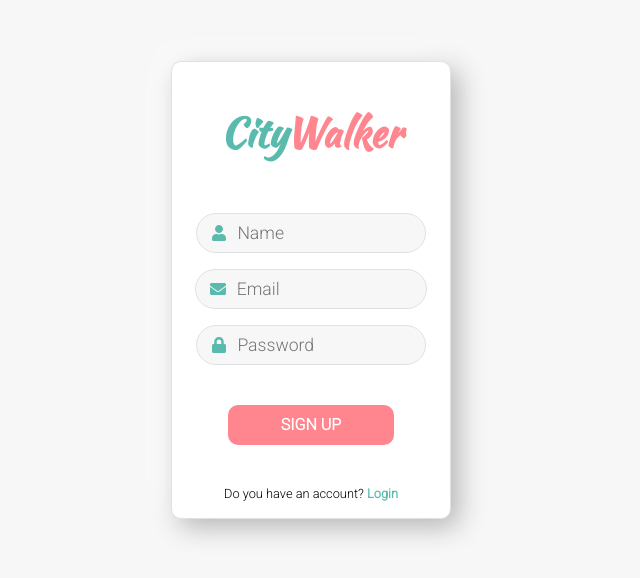
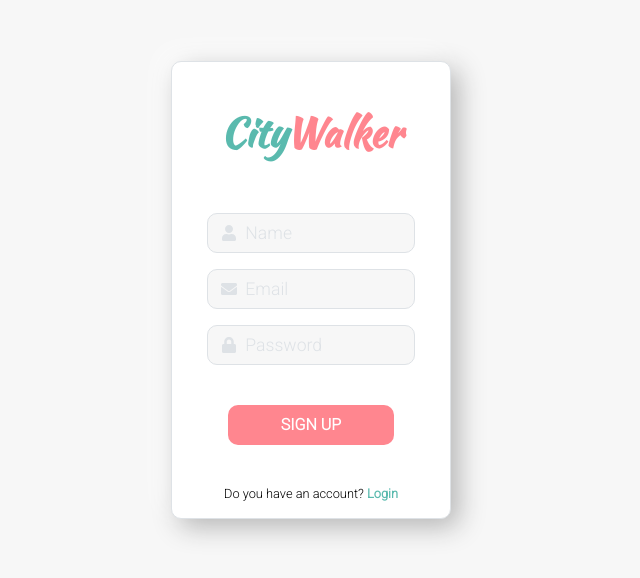
Before and after one commit to juancathree/react-citywalker, a React (Create React App) app: page /signup in a window 1280 px wide. Shown: the part 110-688 px from the top of the page, without its empty margins (329-969 px from the left). Built offline with nearby package versions, Linux system fonts and the light colour scheme; what imagekitio-react would draw is missing.

Commit message:
improve inputform

```diff
--- a/src/components/FormInput/FormInput.js
+++ b/src/components/FormInput/FormInput.js
@@ -1,13 +1,16 @@
 import { useField } from 'formik';
 import { FontAwesomeIcon } from '@fortawesome/react-fontawesome';
+import { useTranslation } from 'react-i18next';
 import './styles.scss';
 
 function FormInput({ icon, placeholder, type, ...props }) {
    const [field, meta] = useField(props);
+   const [t] = useTranslation('global');
 
    return (
+      <>
          <div className={meta.touched && meta.error ? 'input error' : 'input'}>
-         <FontAwesomeIcon className="input__icon" icon={icon} />
+            <FontAwesomeIcon role="icon" className="input__icon" icon={icon} />
             <input
                {...field}
                placeholder={placeholder}
@@ -15,6 +18,10 @@ function FormInput({ icon, placeholder, type, ...props }) {
                className="input__field"
             />
          </div>
+         {meta.touched && meta.error ? (
+            <div className="message__error">{t('auth.error' + field.name)}</div>
+         ) : null}
+      </>
    );
 }
 
--- a/src/components/FormInput/styles.scss
+++ b/src/components/FormInput/styles.scss
@@ -3,14 +3,24 @@
 .input {
    display: grid;
    grid-template-columns: 15% 85%;
+   grid-auto-columns: 100%;
    align-self: center;
+   width: 75%;
    padding: 0 0.4rem;
    position: relative;
    height: 2.5rem;
    background-color: $background;
    margin: 0.5rem 0 0.5rem;
-   border-radius: 50px;
+   border-radius: 10px;
    border: 1px solid $border;
+
+   &:focus-within {
+      border: 2px solid $verde !important;
+
+      .input__icon {
+         color: $verde !important;
+      }
+   }
 
    &__icon {
       width: 1.1rem;
@@ -19,49 +29,35 @@
       justify-self: center;
       text-align: center;
       line-height: 55px;
-      color: $verde;
+      color: $border;
    }
 
    &__field {
       background: none;
       outline: none;
       border: none;
-      line-height: 1;
       font-weight: 500;
       font-size: 1.1rem;
       color: $black;
 
-      ::placeholder {
+      &::placeholder {
+         font-weight: 400;
          color: $border;
       }
    }
 }
 
 .error {
-   animation: shake 0.82s cubic-bezier(0.36, 0.07, 0.19, 0.97) both;
-   transform: translate3d(0, 0, 0);
-   border: 1px solid $error !important;
+   border: 2px solid $error !important;
+
+   .input__icon {
+      color: $error !important;
+   }
 }
 
-@keyframes shake {
-   10%,
-   90% {
-      transform: translate3d(-1px, 0, 0);
-   }
-
-   20%,
-   80% {
-      transform: translate3d(2px, 0, 0);
-   }
-
-   30%,
-   50%,
-   70% {
-      transform: translate3d(-4px, 0, 0);
-   }
-
-   40%,
-   60% {
-      transform: translate3d(4px, 0, 0);
-   }
+.message__error {
+   font-size: 0.8rem;
+   text-align: right;
+   margin: -0.4rem 2.5rem 0 0;
+   color: $error;
 }
```
Lines whose indentation alone changed are shown as unchanged.
